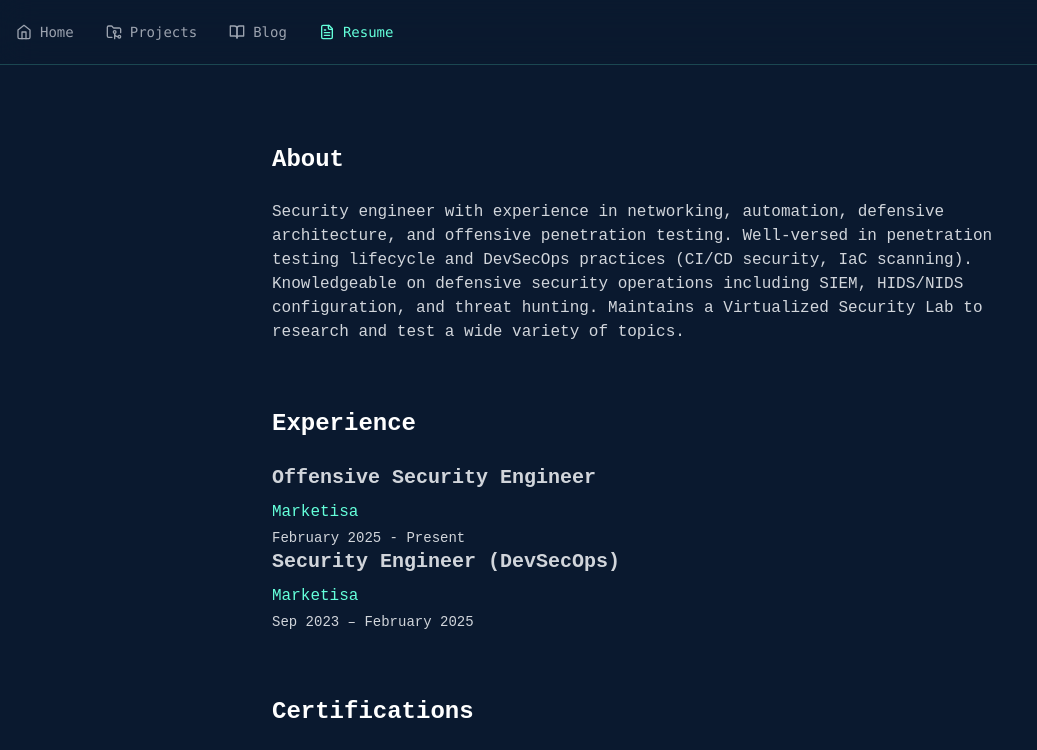
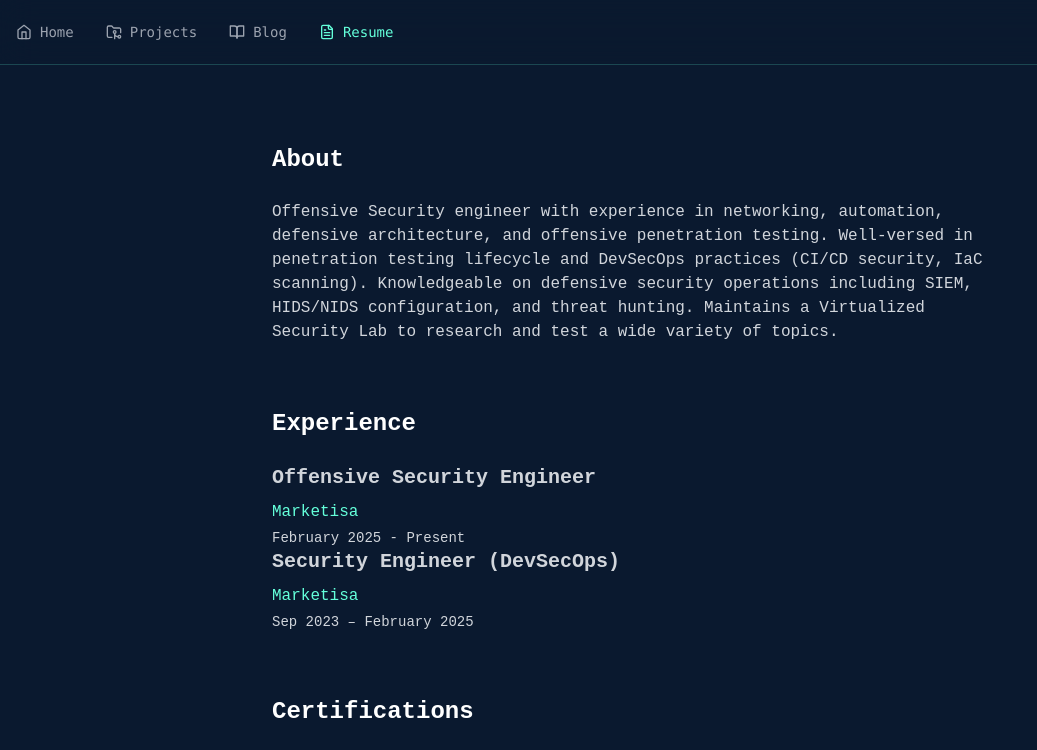
Before and after one commit to matheusht/portfolio, a React (Vite) app: page /resume in a window 1280 px wide. Shown: the top 750 px of the page, without its empty margins (0-1037 px from the left). Built offline with nearby package versions, Linux system fonts and the light colour scheme.

Commit message:
docs: resume content

```diff
--- a/src/pages/Resume.tsx
+++ b/src/pages/Resume.tsx
@@ -89,7 +89,7 @@ const Resume: React.FC = () => {
         <section className="mb-16">
           <h2 className="text-2xl font-bold text-white mb-6">About</h2>
           <p className="text-gray-300 max-w-3xl">
-            Security engineer with experience in networking, automation, defensive architecture, and offensive penetration testing. Well-versed in penetration testing lifecycle and DevSecOps practices (CI/CD security, IaC scanning). Knowledgeable on defensive security operations including SIEM, HIDS/NIDS configuration, and threat hunting. Maintains a Virtualized Security Lab to research and test a wide variety of topics.
+            Offensive Security engineer with experience in networking, automation, defensive architecture, and offensive penetration testing. Well-versed in penetration testing lifecycle and DevSecOps practices (CI/CD security, IaC scanning). Knowledgeable on defensive security operations including SIEM, HIDS/NIDS configuration, and threat hunting. Maintains a Virtualized Security Lab to research and test a wide variety of topics.
           </p>
         </section>
 
```
